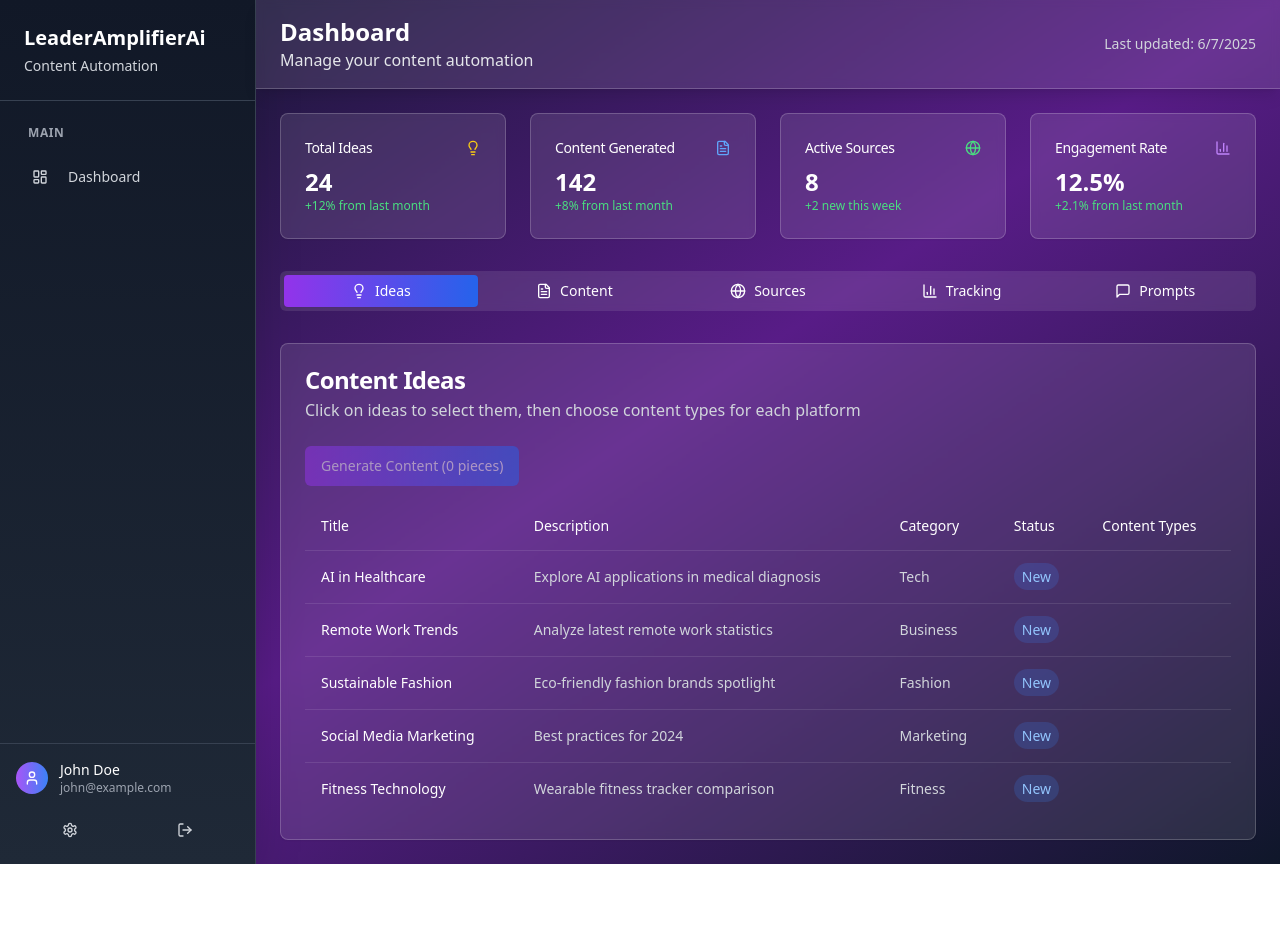
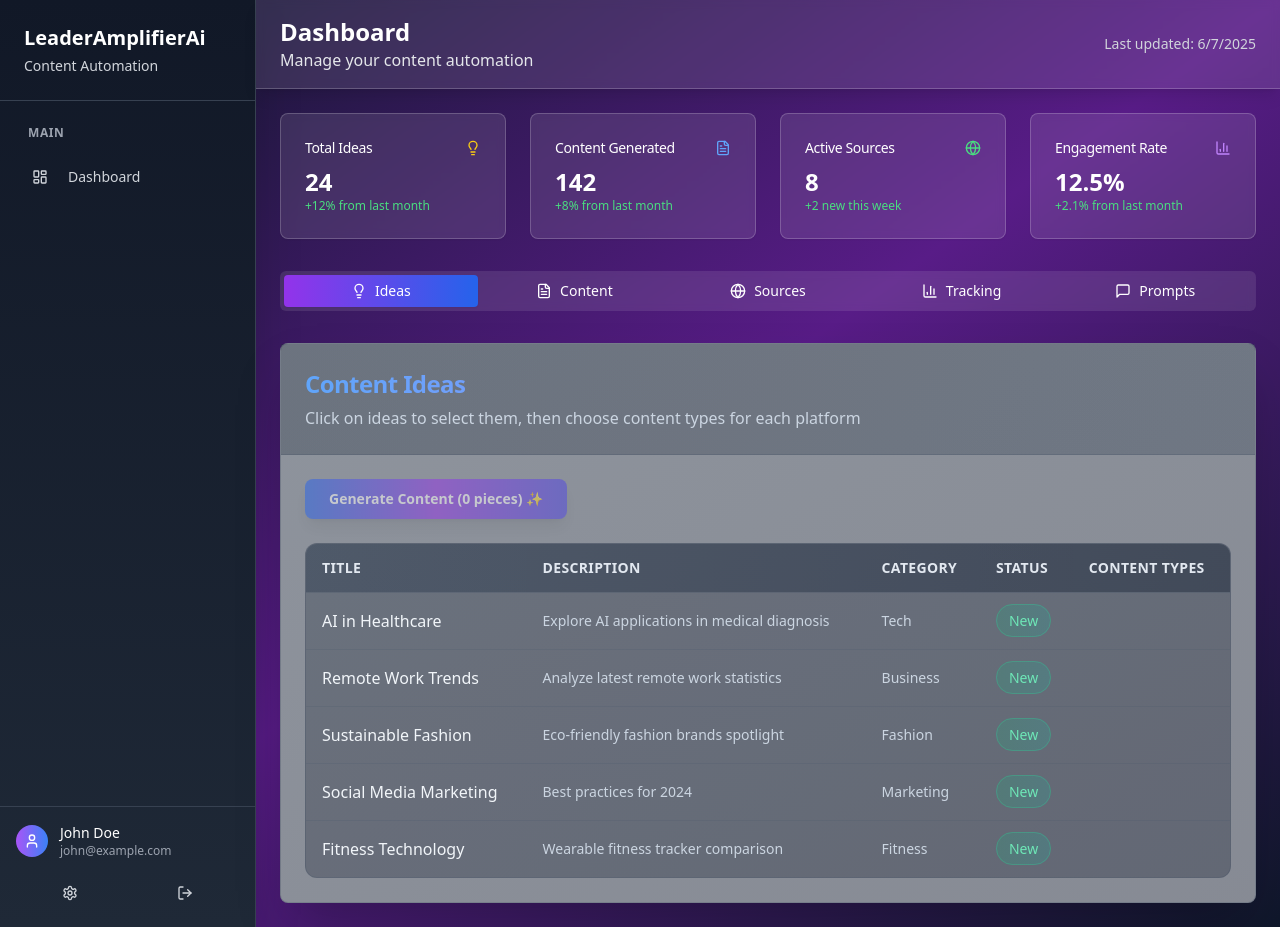
Before and after one commit to bigimpactmerlin/leaderAmplifierAI, a React (Vite) app: page / in a window 1280 px wide. Before the commit the page ends 864 px from the top, so only its background shows below. Built offline with nearby package versions, Linux system fonts and the light colour scheme.

Commit message:
Refactor: Change color composition
Adjusted color scheme throughout the application.

```diff
--- a/src/components/dashboard-tabs/IdeasTab.tsx
+++ b/src/components/dashboard-tabs/IdeasTab.tsx
@@ -95,50 +95,55 @@ const IdeasTab = () => {
   };
 
   return (
-    <Card className="bg-white/10 backdrop-blur-sm border-white/20">
-      <CardHeader>
-        <CardTitle className="text-white">Content Ideas</CardTitle>
-        <p className="text-gray-300">Click on ideas to select them, then choose content types for each platform</p>
+    <Card className="bg-gradient-to-br from-slate-800/50 to-slate-900/50 backdrop-blur-lg border-slate-600/30 shadow-2xl">
+      <CardHeader className="border-b border-slate-600/30 bg-gradient-to-r from-slate-800/30 to-slate-700/30">
+        <CardTitle className="text-transparent bg-clip-text bg-gradient-to-r from-blue-400 to-purple-400 text-2xl font-bold">
+          Content Ideas
+        </CardTitle>
+        <p className="text-slate-300">Click on ideas to select them, then choose content types for each platform</p>
       </CardHeader>
-      <CardContent>
-        <div className="mb-4">
+      <CardContent className="p-6">
+        <div className="mb-6">
           <Button
             onClick={handleGenerateContent}
-            className="bg-gradient-to-r from-purple-600 to-blue-600 hover:from-purple-700 hover:to-blue-700"
+            className="bg-gradient-to-r from-blue-600 via-purple-600 to-indigo-600 hover:from-blue-700 hover:via-purple-700 hover:to-indigo-700 text-white font-semibold px-6 py-3 rounded-lg shadow-lg transform hover:scale-105 transition-all duration-200"
             disabled={selectedIdeas.length === 0 || contentSelections.length === 0}
           >
-            Generate Content ({contentSelections.length} pieces)
+            Generate Content ({contentSelections.length} pieces) ✨
           </Button>
         </div>
 
+        <div className="rounded-xl overflow-hidden border border-slate-600/30 bg-gradient-to-br from-slate-800/30 to-slate-900/30">
           <Table>
             <TableHeader>
-            <TableRow className="border-white/10">
-              <TableHead className="text-white">Title</TableHead>
-              <TableHead className="text-white">Description</TableHead>
-              <TableHead className="text-white">Category</TableHead>
-              <TableHead className="text-white">Status</TableHead>
-              <TableHead className="text-white">Content Types</TableHead>
+              <TableRow className="border-slate-600/30 bg-gradient-to-r from-slate-700/50 to-slate-800/50">
+                <TableHead className="text-slate-200 font-semibold text-sm uppercase tracking-wide">Title</TableHead>
+                <TableHead className="text-slate-200 font-semibold text-sm uppercase tracking-wide">Description</TableHead>
+                <TableHead className="text-slate-200 font-semibold text-sm uppercase tracking-wide">Category</TableHead>
+                <TableHead className="text-slate-200 font-semibold text-sm uppercase tracking-wide">Status</TableHead>
+                <TableHead className="text-slate-200 font-semibold text-sm uppercase tracking-wide">Content Types</TableHead>
               </TableRow>
             </TableHeader>
             <TableBody>
               {ideas.map((idea) => (
                 <TableRow
                   key={idea.id}
-                className={`border-white/10 cursor-pointer transition-all hover:bg-white/5 ${
-                  selectedIdeas.includes(idea.id) ? 'bg-purple-500/20 border-purple-400/30' : ''
+                  className={`border-slate-600/20 cursor-pointer transition-all duration-300 hover:bg-gradient-to-r hover:from-slate-700/30 hover:to-slate-600/30 ${
+                    selectedIdeas.includes(idea.id)
+                      ? 'bg-gradient-to-r from-blue-900/40 to-purple-900/40 border-blue-400/30 shadow-lg'
+                      : 'hover:shadow-md'
                   }`}
                   onClick={() => handleRowClick(idea.id)}
                 >
-                <TableCell className="text-white font-medium">{idea.title}</TableCell>
-                <TableCell className="text-gray-300">{idea.description}</TableCell>
-                <TableCell className="text-gray-300">{idea.category}</TableCell>
-                <TableCell>
-                  <span className="px-2 py-1 bg-blue-500/20 text-blue-300 rounded-full text-sm">
+                  <TableCell className="text-slate-100 font-medium text-base py-4">{idea.title}</TableCell>
+                  <TableCell className="text-slate-300 py-4">{idea.description}</TableCell>
+                  <TableCell className="text-slate-300 py-4">{idea.category}</TableCell>
+                  <TableCell className="py-4">
+                    <span className="px-3 py-1.5 bg-gradient-to-r from-emerald-500/20 to-teal-500/20 text-emerald-300 rounded-full text-sm font-medium border border-emerald-400/30">
                       {idea.status}
                     </span>
                   </TableCell>
-                <TableCell onClick={(e) => e.stopPropagation()}>
+                  <TableCell onClick={(e) => e.stopPropagation()} className="py-4">
                     {selectedIdeas.includes(idea.id) && (
                       <div className="flex flex-wrap gap-2">
                         {Object.entries(platformContentTypes).map(([platform, contentTypes]) => (
@@ -147,10 +152,10 @@ const IdeasTab = () => {
                               <Button
                                 variant="outline"
                                 size="sm"
-                              className={`text-xs border-white/20 hover:bg-white/10 ${
+                                className={`text-xs font-medium transition-all duration-200 ${
                                   getSelectionForIdea(idea.id, platform)
-                                  ? 'bg-gradient-to-r from-purple-600 to-blue-600 text-white border-transparent'
-                                  : 'text-gray-300'
+                                    ? 'bg-gradient-to-r from-blue-600 to-purple-600 text-white border-transparent shadow-md hover:from-blue-700 hover:to-purple-700'
+                                    : 'bg-slate-700/50 text-slate-300 border-slate-500/30 hover:bg-slate-600/50 hover:text-slate-200'
                                 }`}
                               >
                                 {platform}
@@ -160,14 +165,14 @@ const IdeasTab = () => {
                                 <ChevronDown className="ml-1 h-3 w-3" />
                               </Button>
                             </DropdownMenuTrigger>
-                          <DropdownMenuContent className="bg-gray-800 border-gray-700" align="start">
-                            <DropdownMenuLabel className="text-white">{platform} Content Types</DropdownMenuLabel>
-                            <DropdownMenuSeparator className="bg-gray-700" />
+                            <DropdownMenuContent className="bg-slate-800 border-slate-600 shadow-xl backdrop-blur-sm" align="start">
+                              <DropdownMenuLabel className="text-slate-200 font-semibold">{platform} Content Types</DropdownMenuLabel>
+                              <DropdownMenuSeparator className="bg-slate-600" />
                               {contentTypes.map((contentType) => (
                                 <DropdownMenuItem
                                   key={contentType}
                                   onClick={() => handleContentSelection(idea.id, platform, contentType)}
-                                className="text-gray-300 hover:bg-gray-700 hover:text-white cursor-pointer"
+                                  className="text-slate-300 hover:bg-slate-700 hover:text-slate-100 cursor-pointer transition-colors duration-200"
                                 >
                                   {contentType}
                                 </DropdownMenuItem>
@@ -182,6 +187,7 @@ const IdeasTab = () => {
               ))}
             </TableBody>
           </Table>
+        </div>
       </CardContent>
     </Card>
   );
```
Lines whose indentation alone changed are shown as unchanged.
